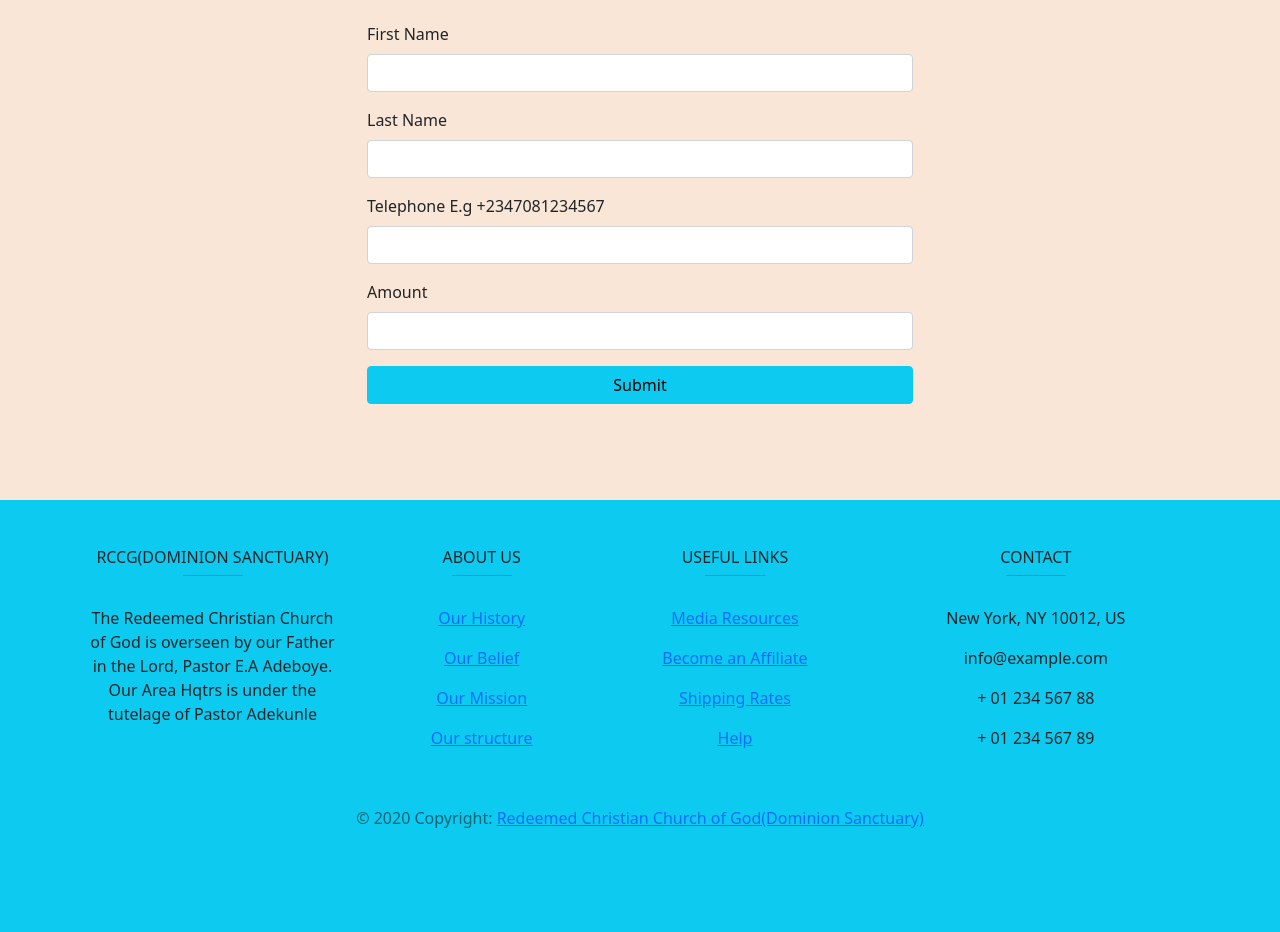
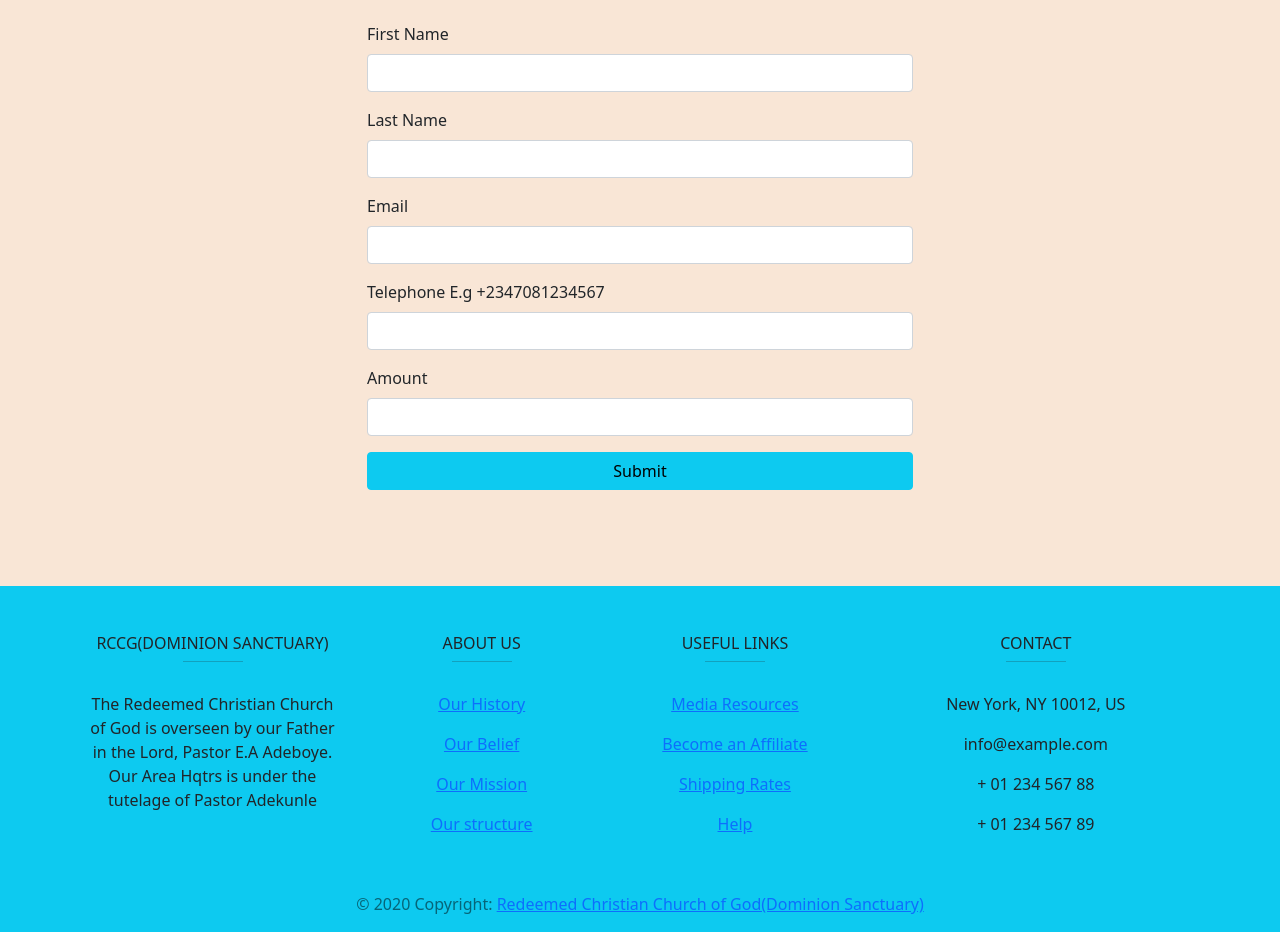
Before and after one commit to welz-atm/RCCG-dominionSanctuary, a Django app: page /make_donation/ in a window 1280 px wide. Shown: the part 160-1092 px from the top of the page. Before the commit the page ends 988 px from the top, so only its background shows below. Run offline with Django 3.2, Linux system fonts and the light colour scheme.

Commit message:
Update make_donation.html

```diff
--- a/templates/make_donation.html
+++ b/templates/make_donation.html
@@ -16,6 +16,10 @@
                     <label for="donation_last_name" class="form-label">Last Name</label>
                     <input type="text" name="last_name" class="form-control" id="donation_last_name">
                 </div>
+				<div class="mb-3">
+                    <label for="email-address" class="form-label">Email</label>
+                    <input type="email" name="email" class="form-control" id="email-address">
+                </div>
                 <div class="mb-3">
                     <label for="donation_phone" class="form-label">Telephone E.g +2347081234567</label>
                     <input type="tel" name="telephone" class="form-control" id="donation_phone">
```
